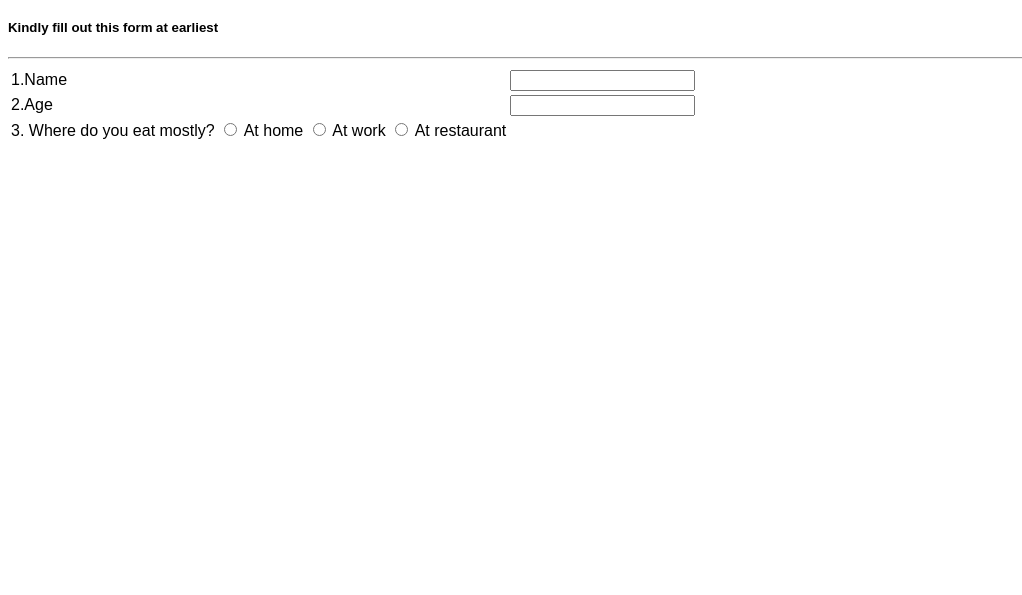
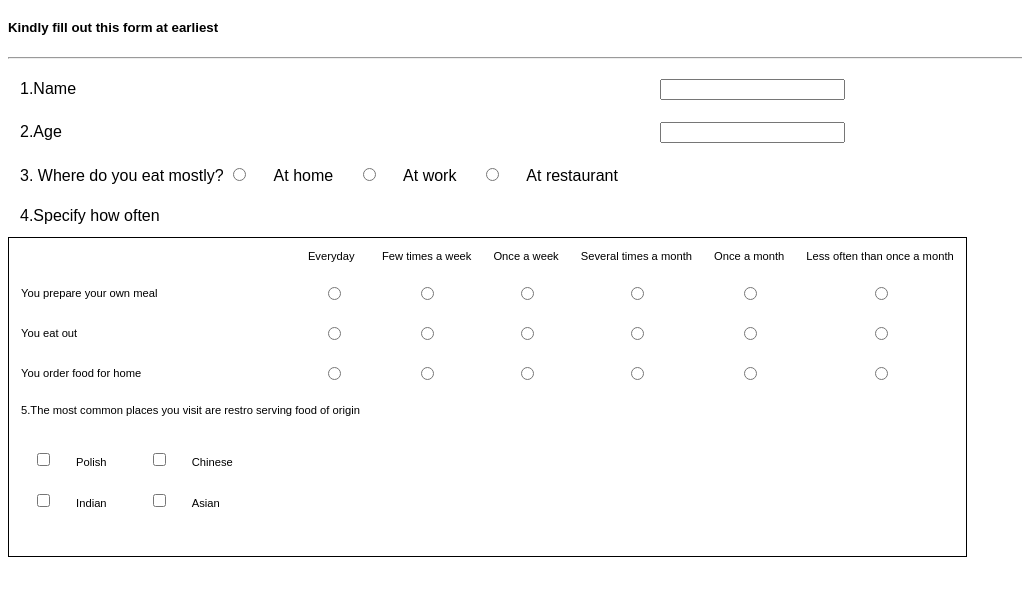
Before and after one commit to amar2909/Food-pref, a plain HTML site: page index.html in a window 1280 px wide. Shown: the part 61-656 px from the top of the page, without its empty margins (0-1022 px from the left). Drawn offline with Linux system fonts and the light colour scheme.

Commit message:
buttons add

```diff
--- a/index.html
+++ b/index.html
@@ -8,6 +8,12 @@
     <style>
       body {
         font-family: sans-serif;
+      }
+      th, td{
+        padding: 10px;
+      }
+      label{
+        margin: 20px;
       }
     </style>
   </head>
@@ -33,10 +39,97 @@
             <label for="home">At home</label>
             <input type="radio" name="location" id="work" value="work" />
             <label for="work">At work</label>
-            <input type="radio" id="restaurant" name="location" value="restaurant" />
+            <input
+              type="radio"
+              id="restaurant"
+              name="location"
+              value="restaurant"
+            />
             <label for="restaurant">At restaurant</label>
           </td>
         </tr>
+        <tr>
+          <td>4.Specify how often</td>
+        </tr>
+        <table style="font-size: 0.7em; border: 1px solid;">
+          <thead>
+            <tr>
+              <th></th>
+              <td>Everyday</td>
+              <td>Few times a week</td>
+              <td>Once a week</td>
+              <td>Several times a month</td>
+              <td>Once a month</td>
+              <td>Less often than once a month</td>
+            </tr>
+          </thead>
+          <tbody>
+            <tr>
+              <td>You prepare your own meal</td>
+              <td style="text-align: center;" ><input type="radio" name="you_prepare" value="everyday"/></td>
+              <td style="text-align: center;" ><input type="radio" name="you_prepare" value="few timess a week"/></td>
+              <td style="text-align: center;" ><input type="radio" name="you_prepare" value="once a week"/></td>
+              <td style="text-align: center;" ><input type="radio" name="you_prepare" value="times a month"/></td>
+              <td style="text-align: center;" ><input type="radio" name="you_prepare" value="once a month"/></td>
+              <td style="text-align: center;" ><input type="radio" name="you_prepare" value="less than once a month"/></td>
+            </tr>
+
+            <tr>
+              <td>You eat out</td>
+              <td style="text-align: center;" ><input type="radio" name="you_eat_out" value="everyday"/></td>
+              <td style="text-align: center;" ><input type="radio" name="you_eat_out" value="few timess a week"/></td>
+              <td style="text-align: center;" ><input type="radio" name="you_eat_out" value="once a week"/></td>
+              <td style="text-align: center;" ><input type="radio" name="you_eat_out" value="times a month"/></td>
+              <td style="text-align: center;" ><input type="radio" name="you_eat_out" value="once a month"/></td>
+              <td style="text-align: center;" ><input type="radio" name="you_eat_out" value="less than once a month"/></td>
+            </tr>
+            <tr>
+              <td>You order food for home</td>
+              <td style="text-align: center;" ><input type="radio" name="you_order_for_home" value="everyday"/></td>
+              <td style="text-align: center;" ><input type="radio" name="you_order_for_home" value="few timess a week"/></td>
+              <td style="text-align: center;" ><input type="radio" name="you_order_for_home" value="once a week"/></td>
+              <td style="text-align: center;" ><input type="radio" name="you_order_for_home" value="times a month"/></td>
+              <td style="text-align: center;" ><input type="radio" name="you_order_for_home" value="once a month"/></td>
+              <td style="text-align: center;" ><input type="radio" name="you_order_for_home" value="less than once a month"/></td>
+            </tr>
+            <tr>
+              <td colspan="2">5.The most common places you visit are restro serving food of origin</td>
+            </tr>
+            <tr>
+              <td>
+                <table>
+                  <tr>
+                    <td>
+                      <input type="checkbox" id="polish" name="origin_preference" value="polish">
+                      <label for="polish">Polish</label>
+                    </td>
+                    <td>
+                      <input type="checkbox" id="chinese" name="origin_preference" value="chinese">
+                      <label for="chinese">Chinese</label>
+                    </td>
+
+                    <tr>
+                      <td>
+                        <input type="checkbox" id="indian" name="origin_preference" value="indian">
+                        <label for="indian">Indian</label>
+
+                        <td>
+                          <input type="checkbox" id="Asian" name="origin_preference" value="Asian">
+                          <label for="Asian">Asian</label>
+                        </td>
+                      </td>
+                    </tr>
+                  </tr>
+                </table>
+              </td>
+            </tr>
+
+            <tr>
+              <td></td>
+              <td></td>
+            </tr>
+          </tbody>
+        </table>
       </table>
     </form>
   </body>
```
